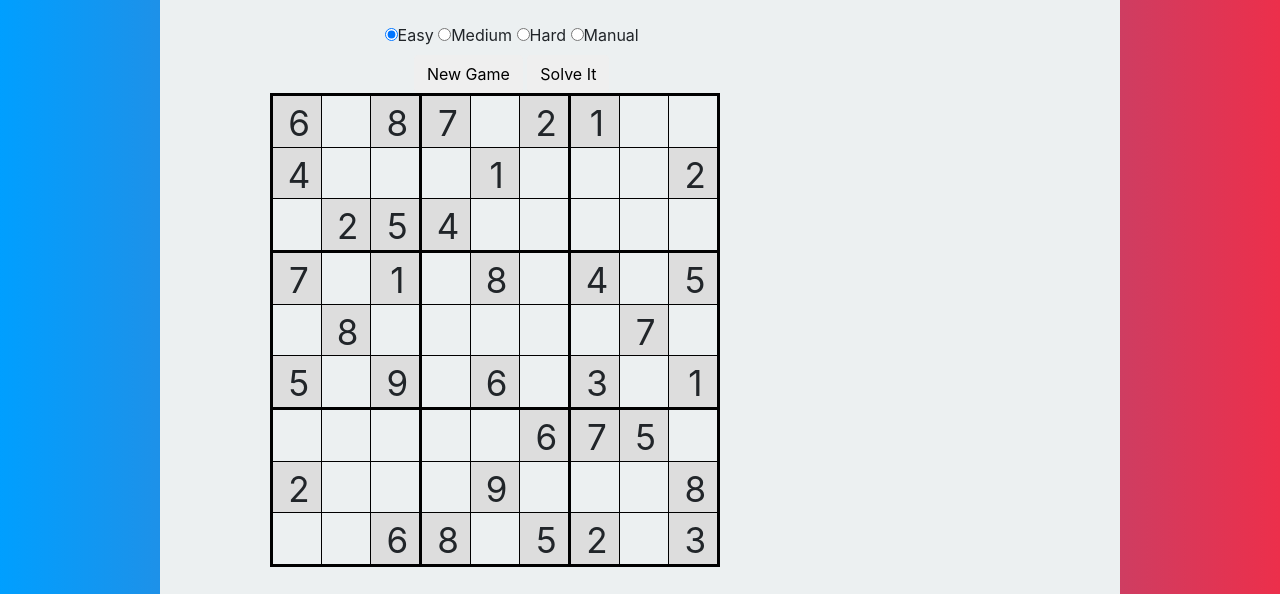
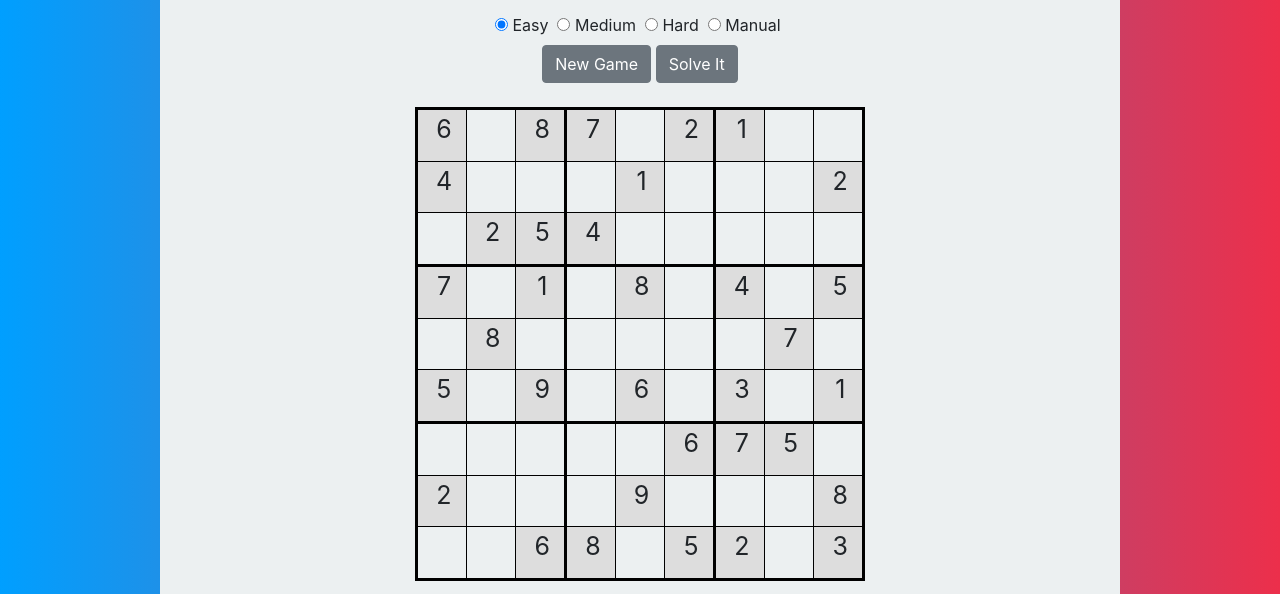
Before and after one commit to 0bLondon/0bLondon.github.io, a website: page projects_src/sudoku.html in a window 1280 px wide. Shown: the part 201-795 px from the top of the page. Drawn offline with nearby package versions, Linux system fonts and the light colour scheme.

Commit message:
updated sudoku solver and varius bug fixes

```diff
--- a/js/svg.js
+++ b/js/svg.js
@@ -1,4 +1,4 @@
-var dimension = 500;
+var dimension = Math.min(500,document.getElementById("svg_space").offsetWidth);
 
 var svg = d3.select('#svg_space').append('svg')
 	.attr('width', dimension)
--- a/projects_src/sudoku.html
+++ b/projects_src/sudoku.html
@@ -16,7 +16,7 @@
 		.board {
 		width: 100%;
 		max-width:450px;
-		halign: center;
+		margin:auto;
 		}
 
 		table {
@@ -39,7 +39,7 @@
 		height:11.11%;
 		max-width:50px;
 		text-align:center;
-		font-size:8vw;
+		font-size:4vw;
 		cursor:default;
 		background-color: rgba(255,255,255,0);
 		}
@@ -54,7 +54,7 @@
 
 		 @media (min-width: 450px) {
 		    td div{
-			    font-size: 35px;
+			    font-size: 25px;
 		    }
 		 }
 
@@ -115,6 +115,8 @@
 
 		// start a new game. this resets the board and generates a new puzzle.
 		function newGame() {
+			$("#time-to-solve").text("");
+			$("#failure-msg").text("");
 			unselectCell();
 
 			// update the puzzle difficulty level based on the radio buttons.
@@ -150,16 +152,19 @@
 		// solve the game and display the solution.
 		function solve() {
 
-			const url = 'https://blondodev.herokuapp.com/sudoku_solver'
+			const url = '/sudoku_solver'
 			const data = JSON.stringify({"board":sudoku.matrix.join("")});
 			(function ($) {
 				$.ajax({
 	        		url: url,
 	        		type: 'POST',
 							contentType: 'application/json',
+							dataType: "json",
 	        		data: data,
 	        		success: function(response){
-	        			solved_puzzle = response.split``.map(x=>+x);
+								if(response['not_filled']){
+									if(response['solved']){
+										solved_puzzle = response['board'].split``.map(x=>+x);
 										sudoku.matrix = solved_puzzle;
 										for(var i = 0; i < 9; i++) {
 											for(var j = 0; j < 9; j++) {
@@ -167,6 +172,15 @@
 												cell.firstChild.nodeValue = sudoku.getVal(i, j);
 
 											}
+										}
+										$("#time-to-solve").text("Solved in " + response['time'] + "s!");
+									}
+									else {
+										$("#failure-msg").text("This board cannot be solved :(");
+									}
+								}
+								else {
+									$("#failure-msg").text("This board is already filled! Hit \"New Game\" or clear some values.");
 								}
 	        		}
 	        	})
@@ -324,7 +338,7 @@
 
 	<!-- Top Navbar -->
 	<nav class="navbar navbar-expand-lg fixed-top navbar-dark bg-dark">
-		<a class="navbar-brand" href="index.html"><img src="../images/initials.png" width="81" height="50"></a>
+		<a class="navbar-brand" href="../index.html"><img src="../images/initials.png" width="81" height="50"></a>
 		<button class="navbar-toggler" type="button" data-toggle="collapse" data-target="#navbarNavAltMarkup" aria-controls="navbarNavAltMarkup" aria-expanded="false" aria-label="Toggle navigation">
 			<span class="navbar-toggler-icon"></span>
 		</button>
@@ -345,29 +359,29 @@
 
 <!-- Project Information -->
 <div class="sides">
-<div class="container-fluid w-75 bg-3 text-center projects-background" onload="brython()">
+<div class="container-fluid w-75 bg-3 text-center projects-background">
 	<p class="section-header">Sudoku Solver</p>
 	<div class="container">
-  		<div class="row">
-<!--     		<div class="col">
-    			<img src="../images/sudoku/image1.png" class="img-fluid project-image" alt="Responsive image" width="50%">
-    		</div> -->
+  		<div class="row" style="margin:auto;">
   		</div>
   		<div class="container">
-  			<div class="row" style="margin-top:10px;">
-  				<div class="col-sm-8">
-  					<div class="row">
+  			<div style="margin-top:auto;">
+  				<div class="col-sm-8" style="margin:auto;">
+  					<div>
   						<div class="col-md-12">
   						<form name="controls">
-  						<input id="easy" type="radio" name="level" checked="true" value="0"><label for="easy">Easy</label>
-  						<input id="medium" type="radio" name="level" value="1"><label for="medium">Medium</label>
-  						<input id="hard" type="radio" name="level" value="2"><label for="hard">Hard</label>
-  						<input id="manual" type="radio" name="level" value="3"><label for="manual">Manual</label>
+  						<input id="easy" type="radio" name="level" checked="true" value="0" onclick="newGame();"><label for="easy">&nbsp;Easy&nbsp;</label>
+  						<input id="medium" type="radio" name="level" value="1" onclick="newGame();"><label for="medium">&nbsp;Medium&nbsp;</label>
+  						<input id="hard" type="radio" name="level" value="2" onclick="newGame();"><label for="hard">&nbsp;Hard&nbsp;</label>
+  						<input id="manual" type="radio" name="level" value="3" onclick="newGame();"><label for="manual" >&nbsp;Manual&nbsp;</label>
   						</form>
   						</div>
 						</div>
-  					<input id="new" class="btn btn-default" type="button" value="New Game" onclick="newGame();">
-  					<input class="btn btn-default" type="button" value="Solve It" onclick="solve();">
+						<div>
+  						<input id="new" class="btn btn-secondary" type="button" value="New Game" onclick="newGame();">
+							<input class="btn btn-secondary" type="button" value="Solve It" onclick="solve();">
+						</div>
+						<br>
   					<div class="row bottom-spacer-5">
   						<div class="col-md-12">
   						<div class="board center-block">
@@ -476,8 +490,12 @@
   				</div>
   			</div>
 		</div>
+
+			<p id="time-to-solve"></p>
+			<p id="failure-msg"></p>
+
   		<div class="row">
-  			<p class="project-information">AI sudoku solver implemented using an ARC-3 Consistency Algorithm. When run, the user is prompted to choose either a preloaded board or they can input their own. There are 5 levels of preloaded boards. The program is able to solve (or determine a lack of solution) for all puzzles attempted in ~2-3 seconds. If you'd like to try it out for yourself, the source code is available <a href="https://github.com/0bLondon/SudokuSolver" target="_blank">here!</a> </p>
+  			<p class="project-information">AI sudoku solver implemented using an ARC-3 Consistency Algorithm. Originally implemented with a CLI, when run, the program prompted the user to choose either a preloaded board or input their own. With the new UI above, this have been transformed into a set of buttons and input fields. There are 3 levels of preloaded boards and an option for manual input. The program is able to solve (or determine a lack of solution) for all puzzles attempted in under 3 seconds (with the average being under 1s). If you'd like to try it out for yourself please feel free to play with the demo above! The source code for the original CLI-based program is available <a href="https://github.com/0bLondon/SudokuSolver" target="_blank">here!</a> </p>
   		</div>
   	</div>
 </div>
--- a/server.js
+++ b/server.js
@@ -17,7 +17,6 @@ app.use(function (req, res, next) {
 });
 
 app.post('/sudoku_solver', (req, res) => {
-
     const { spawn } = require('child_process');
     const pyProg = spawn('python3', ['./scripts/driver.py', req.body['board']]);
 
```
Also changed, not shown: index.html (+2 -2 lines), projects.html (+1 -1 lines), projects_src/SVG.html (+3 -3 lines), projects_src/mle.html (+1 -1 lines), projects_src/quadcopter.html (+1 -1 lines), 2 other files. Lines whose indentation alone changed are shown as unchanged.
